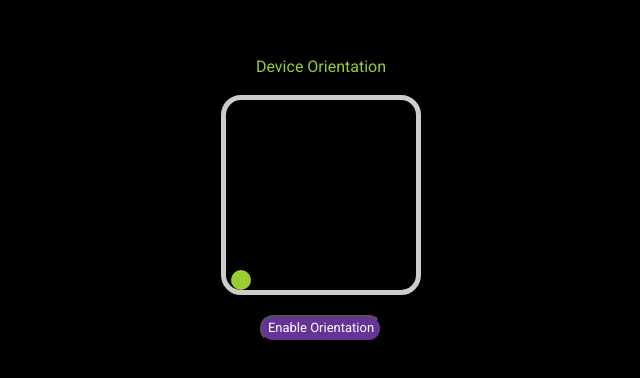
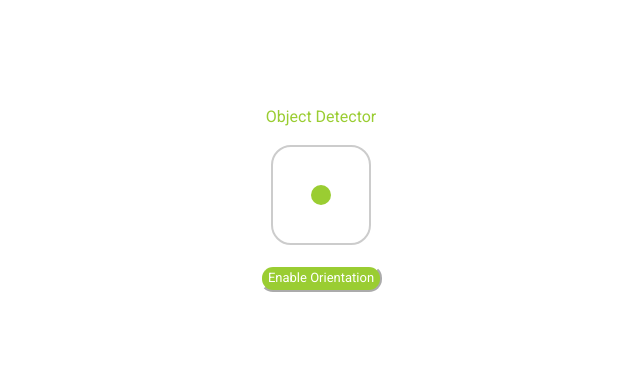
Before and after one commit to ersandeepahirwar/POCs, a plain HTML site: page Gyroscope POCs/Object Detector/index.html in a window 1280 px wide. Shown: the part 202-580 px from the top of the page, without its empty margins (319-959 px from the left). Drawn offline with nearby package versions, Linux system fonts and the light colour scheme.

Commit message:
Implement the Object Detector

```diff
--- a/Gyroscope POCs/Object Detector/index.html
+++ b/Gyroscope POCs/Object Detector/index.html
@@ -10,12 +10,12 @@
     <link href="https://fonts.googleapis.com/css?family=Roboto:300,400,500,700&display=swap" rel="stylesheet" />
     <link href="https://cdnjs.cloudflare.com/ajax/libs/mdb-ui-kit/6.1.0/mdb.min.css" rel="stylesheet" />
     <link rel="stylesheet" href="style.css">
-    <title>Device Orientation with Object</title>
+    <title>Object Detector</title>
 </head>
 
 <body>
     <div class="earth">
-        <p class="caption">Device Orientation</p>
+        <p class="caption">Object Detector</p>
         <div class="garden">
             <div class="ball"></div>
         </div>
--- a/Gyroscope POCs/Object Detector/script.js
+++ b/Gyroscope POCs/Object Detector/script.js
@@ -12,9 +12,9 @@ const handleOrientation = (event) => {
   ball.style.top = `${y}px`;
 
   if (
-    ball.offsetLeft > 170 ||
+    ball.offsetLeft > 77 ||
     ball.offsetLeft < 0 ||
-    ball.offsetTop > 170 ||
+    ball.offsetTop > 77 ||
     ball.offsetTop < 0
   ) {
     ball.style.backgroundColor = "#ff4500";
--- a/Gyroscope POCs/Object Detector/style.css
+++ b/Gyroscope POCs/Object Detector/style.css
@@ -6,7 +6,7 @@ body {
 .earth {
   width: 100vw;
   height: 100vh;
-  background-color: #000000;
+  background-color: #ffffff;
   display: flex;
   justify-content: center;
   align-items: center;
@@ -18,9 +18,9 @@ body {
 }
 
 .garden {
-  width: 200px;
-  height: 200px;
-  border: 5px solid #cccccc;
+  width: 100px;
+  height: 100px;
+  border: 2px solid #cccccc;
   border-radius: 20px;
   position: relative;
 }
@@ -31,14 +31,15 @@ body {
   background-color: #9acd32;
   border-radius: 50%;
   position: absolute;
-  top: 170px;
-  left: 5px;
+  top: 38px;
+  left: 38px;
 }
 
 .button {
   margin-top: 20px;
   font-size: 13px;
   border-radius: 13px;
-  background-color: #663399;
+  background-color: #9acd32;
   color: #ffffff;
+  border-color: #ffffff;
 }
```
